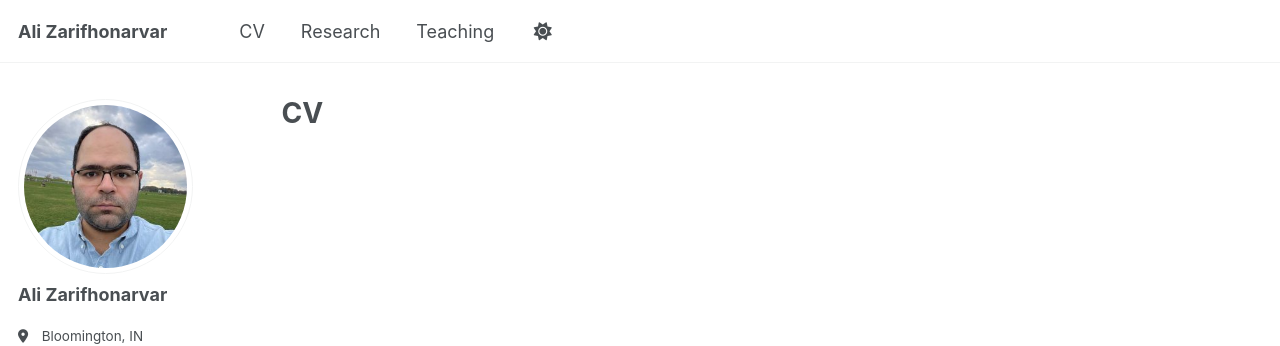
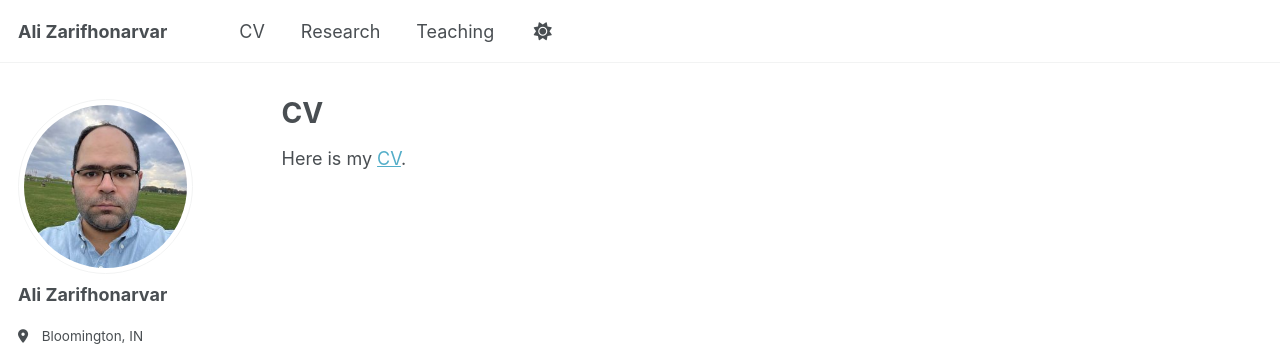
Before and after one commit to alizarif/alizarif.github.io, a Jekyll site: the page built from _pages/cv.md, in a window 1280 px wide. Shown: the top 346 px of the page. Built offline with Jekyll 4.4.1, drawn with Linux system fonts in a browser that asks for light colours; some web fonts are replaced.

Commit message:
Update cv.md

```diff
--- a/_pages/cv.md
+++ b/_pages/cv.md
@@ -7,4 +7,4 @@ redirect_from:
   - /resume
 ---
 
-{% include base_path %}
+Here is my [CV](https://alizarif.github.io/assets/Resume_May_6__2025.pdf).
```
